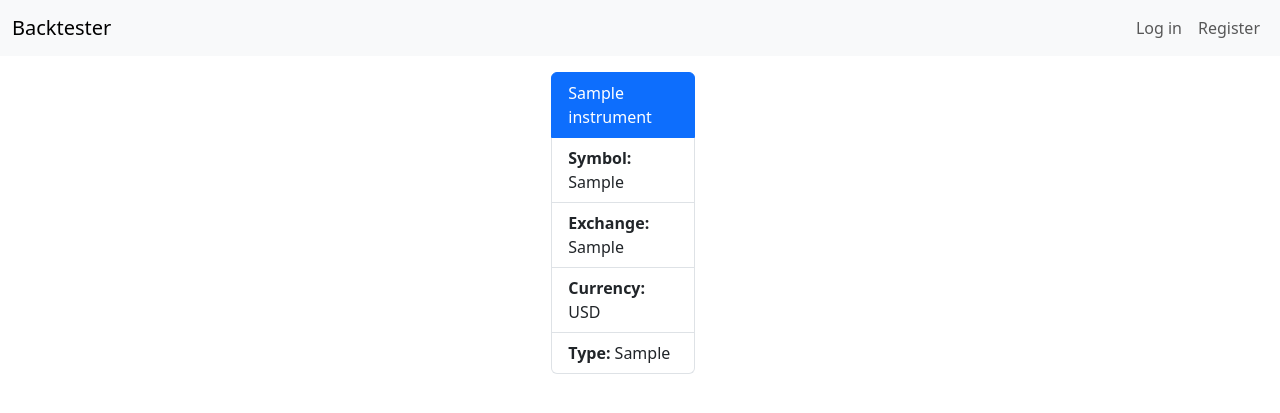
After one commit to beingsebi/AlphaTester, a Django app: page /instruments/ in a window 1280 px wide. The commit adds this page. Shown: the top 413 px of the page. Run offline with Django 5.2, Linux system fonts and the light colour scheme; tables that the repository leaves empty hold one stand-in row (values such as "Sample post").

Commit message:
Add first iteration instrument model and view. Also rename better some views classes.

```diff
--- a/backtester/admin.py
+++ b/backtester/admin.py
@@ -1,5 +1,6 @@
 from django.contrib import admin
 
-from .models import Strategy
+from .models import Strategy, Instrument
 
 admin.site.register(Strategy)
+admin.site.register(Instrument)
--- a/backtester/models.py
+++ b/backtester/models.py
@@ -3,8 +3,9 @@ from django.urls import reverse
 
 
 class Strategy(models.Model):
-    user = models.ForeignKey('auth.User', on_delete=models.CASCADE)
+    user = models.ForeignKey("auth.User", on_delete=models.CASCADE)
     name = models.CharField(max_length=100)
+    instrument = models.ForeignKey("Instrument", on_delete=models.SET_NULL, null=True)
     description = models.TextField()
     created_at = models.DateTimeField(auto_now_add=True)
     strategyDetails = models.JSONField(null=True)
@@ -15,3 +16,27 @@ class Strategy(models.Model):
     def get_absolute_url(self):  # pylint: disable=C0103
         #   because it is a Django method
         return reverse("backtester:detail", kwargs={"pk": self.pk})
+
+
+class Instrument(models.Model):
+    """
+    Represents a financial instrument.
+
+    Attributes:
+        name (str): The name of the instrument.
+        symbol (str): The symbol of the instrument.
+        exchange (str): The exchange where the instrument is traded.
+        currency (str): The currency in which the instrument is traded.
+        type (str): The type of the instrument.
+        description (str): A description of the instrument.
+    """
+
+    name = models.CharField(max_length=100)
+    symbol = models.CharField(max_length=100)
+    exchange = models.CharField(max_length=100)
+    currency = models.CharField(max_length=100)
+    type = models.CharField(max_length=100)
+    description = models.TextField(default="No description provided.")
+
+    def __str__(self):
+        return self.name + " (" + self.symbol + ")"
--- a/backtester/templates/backtester/index.html
+++ b/backtester/templates/backtester/index.html
@@ -17,5 +17,7 @@
         <div class="alert alert-info" role="alert">No strategies are available.</div>
       {% endif %}
     </div>
+
+    <a href="{% url 'backtester:instruments' %}" class="btn btn-info">See available instruments</a>
   </div>
 {% endblock %}
--- /dev/null
+++ b/backtester/templates/backtester/instruments.html
@@ -0,0 +1,29 @@
+{% extends 'backtester/base.html' %}
+
+{% block content %}
+  {% if object_list %}
+    <div class="row">
+      {% for instrument in object_list %}
+        <div class="col-md-10">
+          <ul class="list-group mb-4">
+            <li class="list-group-item active">{{ instrument.name }}</li>
+            <li class="list-group-item">
+              <strong>Symbol:</strong> {{ instrument.symbol }}
+            </li>
+            <li class="list-group-item">
+              <strong>Exchange:</strong> {{ instrument.exchange }}
+            </li>
+            <li class="list-group-item">
+              <strong>Currency:</strong> {{ instrument.currency }}
+            </li>
+            <li class="list-group-item">
+              <strong>Type:</strong> {{ instrument.type }}
+            </li>
+          </ul>
+        </div>
+      {% endfor %}
+    </div>
+  {% else %}
+    <div class="alert alert-info" role="alert">No instruments are available.</div>
+  {% endif %}
+{% endblock %}
--- a/backtester/urls.py
+++ b/backtester/urls.py
@@ -1,15 +1,27 @@
 from django.urls import path
 
-from .views import IndexListView, DetailView, ResultView, StrategyCreateView, StrategyDeleteView
+from .models import Instrument
+from .views import *
+from django.views import generic
 
 app_name = "backtester"  # pylint: disable=C0103
 #  because it is needed by Django
 
 urlpatterns = [
-    path("", IndexListView.as_view(), name="index-list"),
-    path("detail/<int:pk>/", DetailView.as_view(), name="detail"),
-    path("result/<int:pk>/", ResultView.as_view(), name="result"),
+    path("", StrategyListView.as_view(), name="index-list"),
+    path("detail/<int:pk>/", StrategyDetailView.as_view(), name="detail"),
+    path("result/<int:pk>/", StrategyResultView.as_view(), name="result"),
     path("strategy/add/", StrategyCreateView.as_view(), name="strategy-add"),
-    path("strategy/<int:pk>/delete/",
-         StrategyDeleteView.as_view(), name="strategy-delete"),
+    path(
+        "strategy/<int:pk>/delete/",
+        StrategyDeleteView.as_view(),
+        name="strategy-delete",
+    ),
+    path(
+        "instruments/",
+        generic.ListView.as_view(
+            model=Instrument, template_name="backtester/instruments.html"
+        ),
+        name="instruments",
+    ),
 ]
--- a/backtester/views.py
+++ b/backtester/views.py
@@ -9,7 +9,7 @@ from .models import Strategy
 
 
 
-class IndexListView(generic.ListView):
+class StrategyListView(generic.ListView):
     template_name = "backtester/index.html"
     context_object_name = "latest_strategy_list"
 
@@ -18,7 +18,7 @@ class IndexListView(generic.ListView):
         return Strategy.objects.order_by("-created_at")[:5]
 
 
-class DetailView(generic.DetailView):
+class StrategyDetailView(generic.DetailView):
     model = Strategy
     template_name = "backtester/detail.html"
 
@@ -30,7 +30,7 @@ class DetailView(generic.DetailView):
             print("Error: " + str(e))
         return context
 
-class ResultView(generic.DetailView):
+class StrategyResultView(generic.DetailView):
     model = Strategy
     template_name = "backtester/result.html"
 
--- a/utils/constants.py
+++ b/utils/constants.py
@@ -10,7 +10,7 @@ class DbConstants:
 
     DB_PARAMS = {
         "database": "alphatester",
-        "user": "postgres",
+        "user": "server",
         "host": "localhost",
         "password": "123456",
         "port": 5432,
```
Also changed, not shown: backtester/migrations/0003_instrument_strategy_instrument.py (added), backtester/migrations/0004_instrument_description.py (added).
